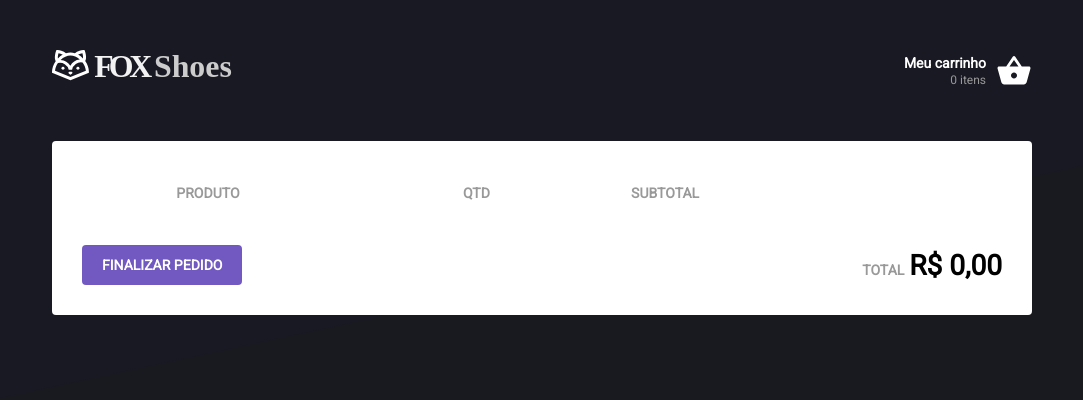
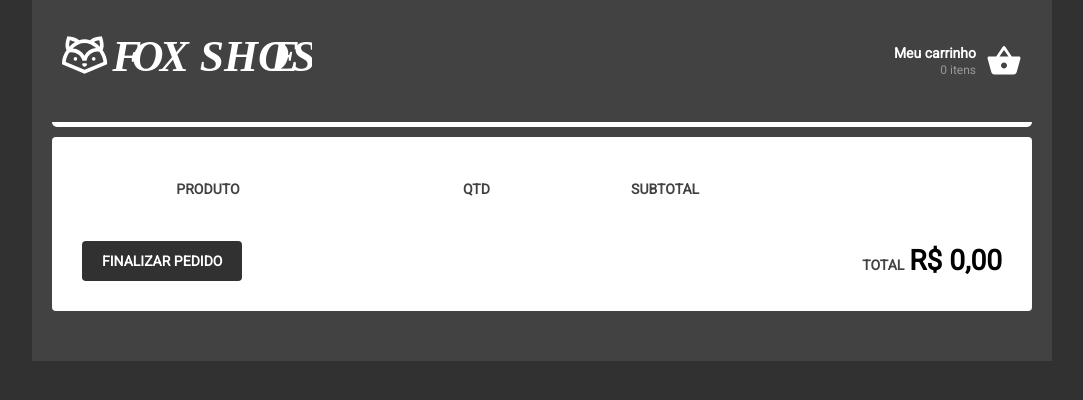
Before and after one commit to danielferreiradf/fox-shoes, a React (Create React App) app: page /cart in a window 1280 px wide. Shown: the top 400 px of the page, without its empty margins (98-1181 px from the left). Built offline with nearby package versions, Linux system fonts and the light colour scheme.

Commit message:
changed project styles

```diff
--- a/src/components/CartProductItem/CartProductItem.js
+++ b/src/components/CartProductItem/CartProductItem.js
@@ -38,7 +38,7 @@ const CartProductItem = ({ product }) => {
             type="button"
             onClick={() => changeProductAmount(product, "decrement")}
           >
-            <MdRemoveCircleOutline size={20} color="#7159c1" />
+            <MdRemoveCircleOutline size={20} color="#50211c" />
           </button>
 
           <input type="number" readOnly value={product.amount} />
@@ -47,7 +47,7 @@ const CartProductItem = ({ product }) => {
             type="button"
             onClick={() => changeProductAmount(product, "increment")}
           >
-            <MdAddCircleOutline size={20} color="#7159c1" />
+            <MdAddCircleOutline size={20} color="#50211c" />
           </button>
         </div>
       </td>
@@ -59,7 +59,7 @@ const CartProductItem = ({ product }) => {
           type="button"
           onClick={() => dispatch(removeFromCart(product.id))}
         >
-          <MdDelete size={20} color="#7159c1" />
+          <MdDelete size={20} color="#50211c" />
         </button>
       </td>
     </ProductCart>
--- a/src/components/CartProductItem/styles.js
+++ b/src/components/CartProductItem/styles.js
@@ -11,7 +11,7 @@ export const ProductCart = styled.tr`
   }
 
   strong {
-    color: #333;
+    color: ${props => props.theme.color1};
     display: block;
   }
 
--- a/src/components/Header/styles.js
+++ b/src/components/Header/styles.js
@@ -5,10 +5,13 @@ export const Container = styled.header`
   display: flex;
   justify-content: space-between;
   align-items: center;
-  margin: 50px 0;
+  padding: 35px 10px;
+  margin-bottom: 10px;
+  border-bottom: 5px solid #fff;
+  border-radius: 5px;
 
   img {
-    width: 180px;
+    width: 250px;
     color: #fff;
   }
 `;
--- a/src/components/ProductItem/ProductItem.js
+++ b/src/components/ProductItem/ProductItem.js
@@ -10,7 +10,7 @@ const ProductItem = ({ product }) => {
   const dispatch = useDispatch();
 
   // Memoizing item price
-  const price = useMemo(() => formatPrice(product.price));
+  const price = useMemo(() => formatPrice(product.price), [product]);
 
   return (
     <ProductCard>
--- a/src/components/ProductItem/styles.js
+++ b/src/components/ProductItem/styles.js
@@ -15,7 +15,7 @@ export const ProductCard = styled.li`
   > strong {
     font-size: 16px;
     line-height: 20px;
-    color: #333;
+    color: ${props => props.theme.color5};
     margin-top: 5px;
   }
 
@@ -26,8 +26,8 @@ export const ProductCard = styled.li`
   }
 
   button {
-    background: #7159c1;
-    color: #fff;
+    background: ${props => props.theme.color2};
+    color: ${props => props.theme.color3};
     border: 0;
     border-radius: 4px;
     overflow: hidden;
@@ -38,7 +38,7 @@ export const ProductCard = styled.li`
     transition: filter 0.3s;
 
     &:hover {
-      filter: saturate(3);
+      filter: brightness(125%);
     }
 
     div {
--- a/src/pages/Cart/Cart.js
+++ b/src/pages/Cart/Cart.js
@@ -1,4 +1,4 @@
-import React, { useEffect, useState } from "react";
+import React from "react";
 import { useSelector } from "react-redux";
 
 import { formatPrice } from "../../utils/format";
@@ -7,15 +7,14 @@ import { Container, ProductTable, Total } from "./styles";
 
 const Cart = () => {
   const cartItems = useSelector(state => state.cart);
-  const [cartTotal, setCartTotal] = useState(0);
 
-  useEffect(() => {
-    // Calculate total of items in cart
-    const amount = cartItems.reduce((total, item) => {
-      return (total += item.price * item.amount);
-    }, 0);
-    setCartTotal(amount);
-  }, [cartItems]);
+  const cartTotal = useSelector(state =>
+    formatPrice(
+      state.cart.reduce((total, product) => {
+        return total + product.price * product.amount;
+      }, 0)
+    )
+  );
 
   return (
     <Container>
@@ -41,7 +40,7 @@ const Cart = () => {
 
         <Total>
           <span>TOTAL</span>
-          <strong>{formatPrice(cartTotal)}</strong>
+          <strong>{cartTotal}</strong>
         </Total>
       </footer>
     </Container>
--- a/src/pages/Cart/styles.js
+++ b/src/pages/Cart/styles.js
@@ -22,7 +22,7 @@ export const Container = styled.div`
       transition: filter 0.3s;
 
       &:hover {
-        filter: saturate(3);
+        filter: brightness(125%);
       }
     }
   }
@@ -31,50 +31,10 @@ export const Container = styled.div`
 export const ProductTable = styled.table`
   width: 100%;
   thead th {
-    color: #999;
+    color: ${props => props.theme.color2};
     text-align: left;
     padding: 12px;
   }
-
-  /* tbody td {
-    padding: 12px;
-    border-bottom: 1px solid #eee;
-  }
-
-  img {
-    height: 100px;
-  }
-
-  strong {
-    color: #333;
-    display: block;
-  }
-
-  span {
-    display: block;
-    margin-top: 5px;
-    font-size: 18px;
-    font-weight: bold;
-  }
-
-  div {
-    display: flex;
-    align-items: center;
-
-    input {
-      border: 1px solid #ddd;
-      border-radius: 4px;
-      color: #666;
-      padding: 6px;
-      width: 50px;
-    }
-  }
-
-  button {
-    background: none;
-    border: 0;
-    padding: 6px;
-  } */
 `;
 
 export const Total = styled.div`
@@ -82,7 +42,7 @@ export const Total = styled.div`
   align-items: baseline;
 
   span {
-    color: #999;
+    color: ${props => props.theme.color2};
     font-weight: bold;
   }
 
--- a/src/styles/global.js
+++ b/src/styles/global.js
@@ -1,5 +1,4 @@
 import { createGlobalStyle } from "styled-components";
-import background from "../assets/images/background.svg";
 
 export default createGlobalStyle`
 @import url('https://fonts.googleapis.com/css?family=Roboto&display=swap');
@@ -11,7 +10,7 @@ export default createGlobalStyle`
     }
 
     body {
-        background: #191920 url(${background}) no-repeat top center/cover ;
+        background: ${props => props.theme.color1};
         -webkit-font-smoothing: antialiased;
         width: 100%;
     }
@@ -24,6 +23,7 @@ export default createGlobalStyle`
         max-width: 1020px;
         margin: 0 auto;
         padding: 0 20px 50px;
+        background: ${props => props.theme.color2};
     }
 
     button {
--- a/src/styles/theme.js
+++ b/src/styles/theme.js
@@ -1,5 +1,9 @@
 const theme = {
-  color1: "#7159c1"
+  color1: "#313131",
+  color2: "#424242",
+  color3: "#f9f9f9",
+  color4: "#e3e3e3",
+  color5: "#50211c"
 };
 
 export default theme;
```
Also changed, not shown: src/assets/images/logo.svg.
